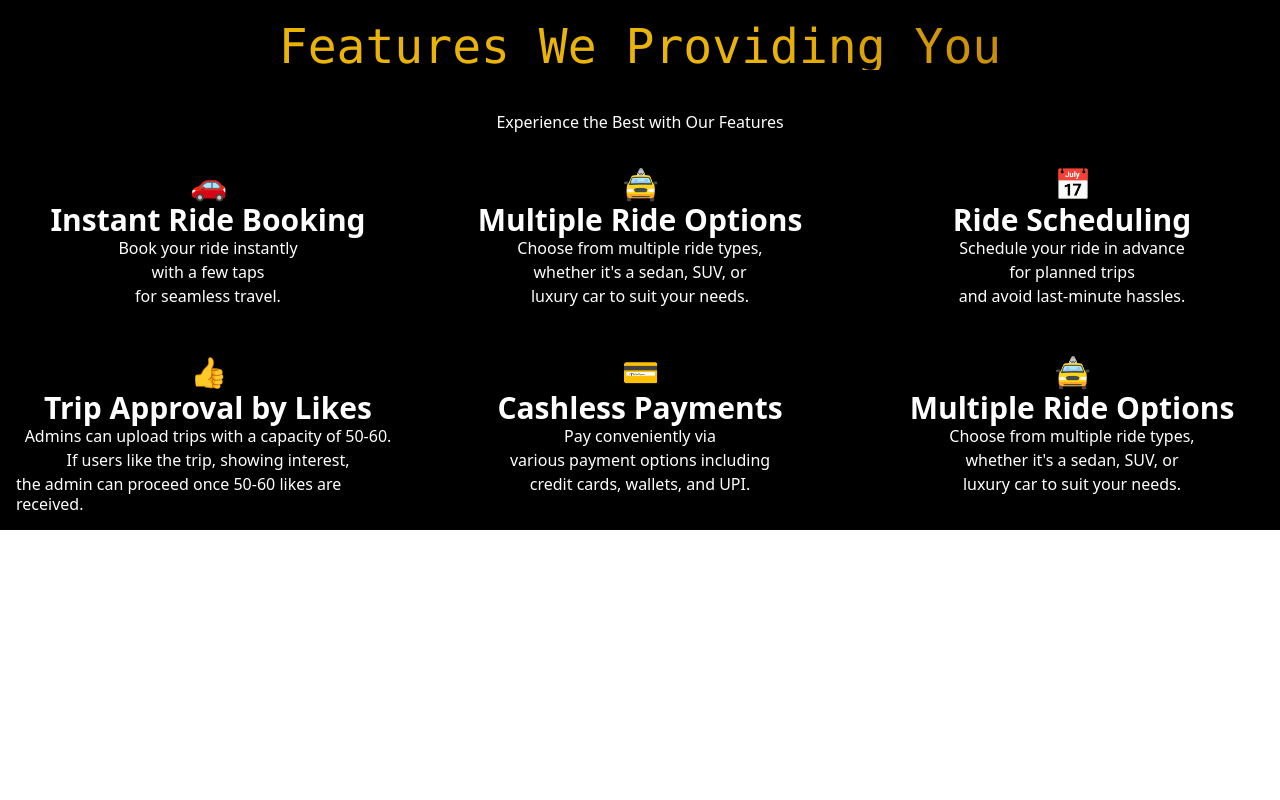
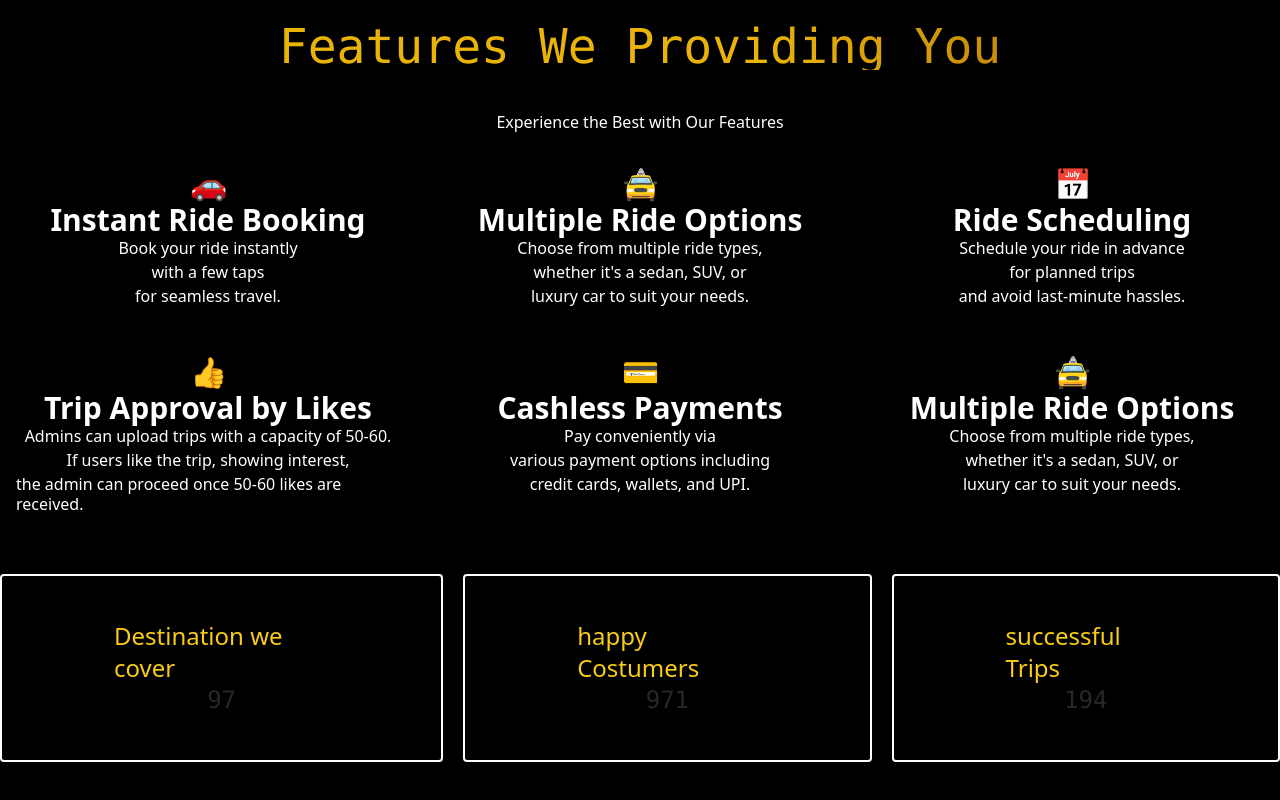
Before and after one commit to 1thenameisshivam/bookmy-ride, a React (Vite) app: page / in a window 1280 px wide. Shown: the part 1334-2134 px from the top of the page. Before the commit the page ends 1864 px from the top, so only its background shows below. Built offline with nearby package versions, Linux system fonts and the light colour scheme.

Commit message:
numberCount component added

```diff
--- /dev/null
+++ b/src/components/AnimatedNumber.jsx
@@ -0,0 +1,24 @@
+/* eslint-disable react/prop-types */
+
+import { cn } from "../lib/utils";
+import { motion, useSpring, useTransform } from "framer-motion";
+import { useEffect } from "react";
+
+const AnimatedNumber = ({ value, className, springOptions }) => {
+  const spring = useSpring(value, springOptions);
+  const display = useTransform(spring, (current) =>
+    Math.round(current).toLocaleString()
+  );
+
+  useEffect(() => {
+    spring.set(value);
+  }, [spring, value]);
+
+  return (
+    <motion.span className={cn("tabular-nums", className)}>
+      {display}
+    </motion.span>
+  );
+};
+
+export default AnimatedNumber;
--- /dev/null
+++ b/src/components/NumberCount.jsx
@@ -0,0 +1,73 @@
+import AnimatedNumber from "./AnimatedNumber";
+import { useInView } from "framer-motion";
+import { useRef, useState } from "react";
+
+const NumberCount = () => {
+  const [value, setValue] = useState({
+    value1: 0,
+    value2: 0,
+    value3: 0,
+  });
+  const ref = useRef(null);
+  const isInView = useInView(ref);
+
+  if (isInView && value.value1 === 0) {
+    setValue((prev) => ({ ...prev, value1: 100 }));
+  }
+  if (isInView && value.value2 === 0) {
+    setValue((prev) => ({ ...prev, value2: 1000 }));
+  }
+  if (isInView && value.value3 === 0) {
+    setValue((prev) => ({ ...prev, value3: 200 }));
+  }
+  return (
+    <div className="flex gap-5 mt-11 mb-11">
+      <div
+        className="flex flex-col border border-2 border-white flex-wrap items-center justify-center p-11 px-28 rounded"
+        ref={ref}
+      >
+        <p className="text-white text-2xl text-yellow-400">
+          Destination we cover
+        </p>
+        <AnimatedNumber
+          className="inline-flex items-center font-mono text-2xl font-light text-zinc-800 dark:text-zinc-50"
+          springOptions={{
+            bounce: 0,
+            duration: 10000,
+          }}
+          value={value.value1}
+        />
+      </div>
+      <div
+        className="flex flex-col border border-2 border-white flex-wrap items-center justify-center p-11 px-28 rounded"
+        ref={ref}
+      >
+        <p className="text-white text-2xl text-yellow-400">happy Costumers</p>
+        <AnimatedNumber
+          className="inline-flex items-center font-mono text-2xl font-light text-zinc-800 dark:text-zinc-50"
+          springOptions={{
+            bounce: 0,
+            duration: 10000,
+          }}
+          value={value.value2}
+        />
+      </div>
+      <div
+        className="flex flex-col border border-2 border-white flex-wrap items-center justify-center p-11 px-28 rounded"
+        ref={ref}
+      >
+        <p className="text-white text-2xl text-yellow-400">successful Trips</p>
+        <AnimatedNumber
+          className="inline-flex items-center font-mono text-2xl font-light text-zinc-800 dark:text-zinc-50"
+          springOptions={{
+            bounce: 0,
+            duration: 10000,
+          }}
+          value={value.value3}
+        />
+      </div>
+    </div>
+  );
+};
+
+export default NumberCount;
--- a/src/pages/LandingPage.jsx
+++ b/src/pages/LandingPage.jsx
@@ -2,6 +2,7 @@ import Destination from "../components/Destination";
 import Features from "../components/Features";
 import Hero from "../components/Hero";
 import Logo from "../components/Logo";
+import NumberCount from "../components/NumberCount";
 import WhoWeAre from "../components/WhoWeAre";
 const LandingPage = () => {
   return (
@@ -21,6 +22,9 @@ const LandingPage = () => {
       <div className="mt-20">
         <Features />
       </div>
+      <div className="flex justify-center">
+        <NumberCount />
+      </div>
     </div>
   );
 };
```
